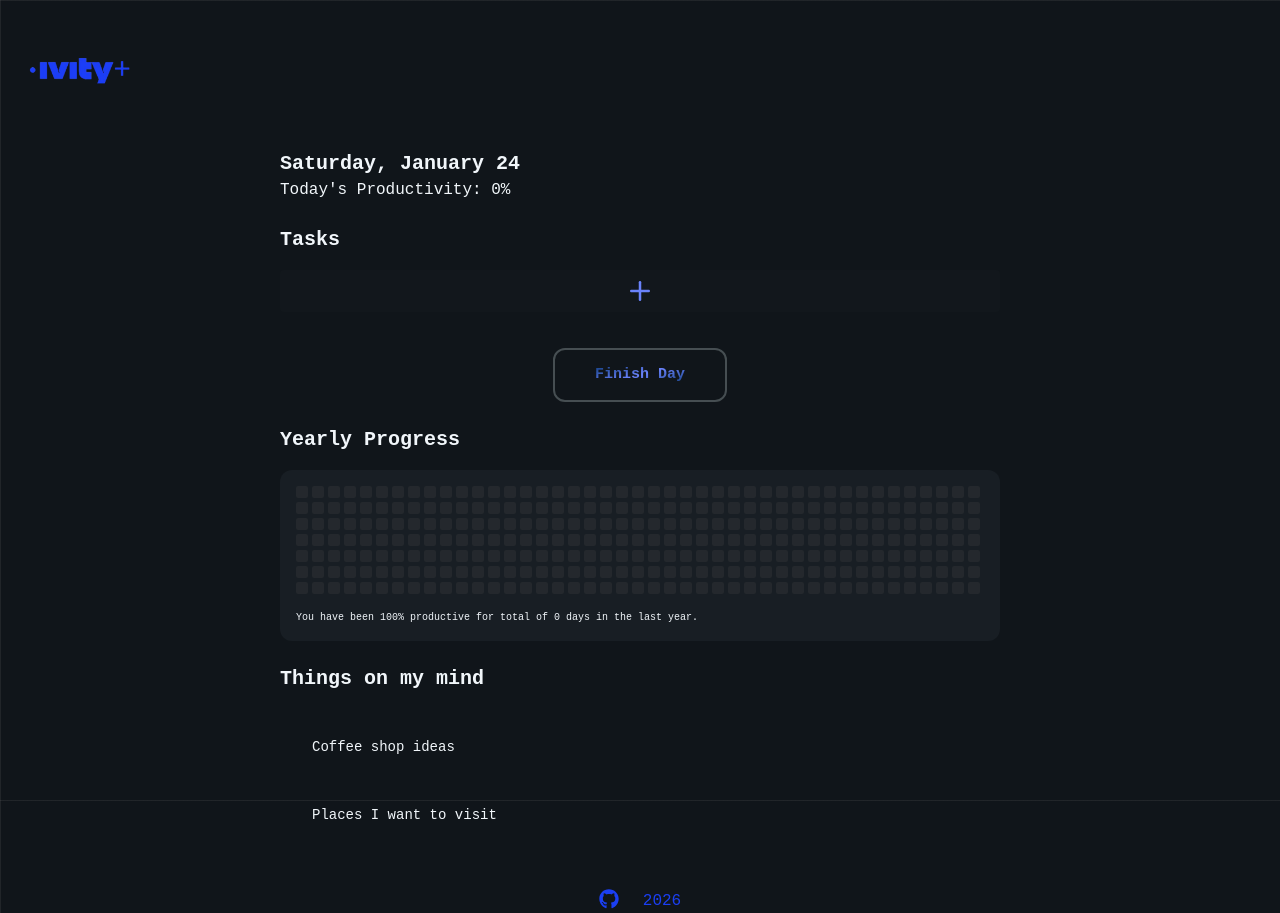
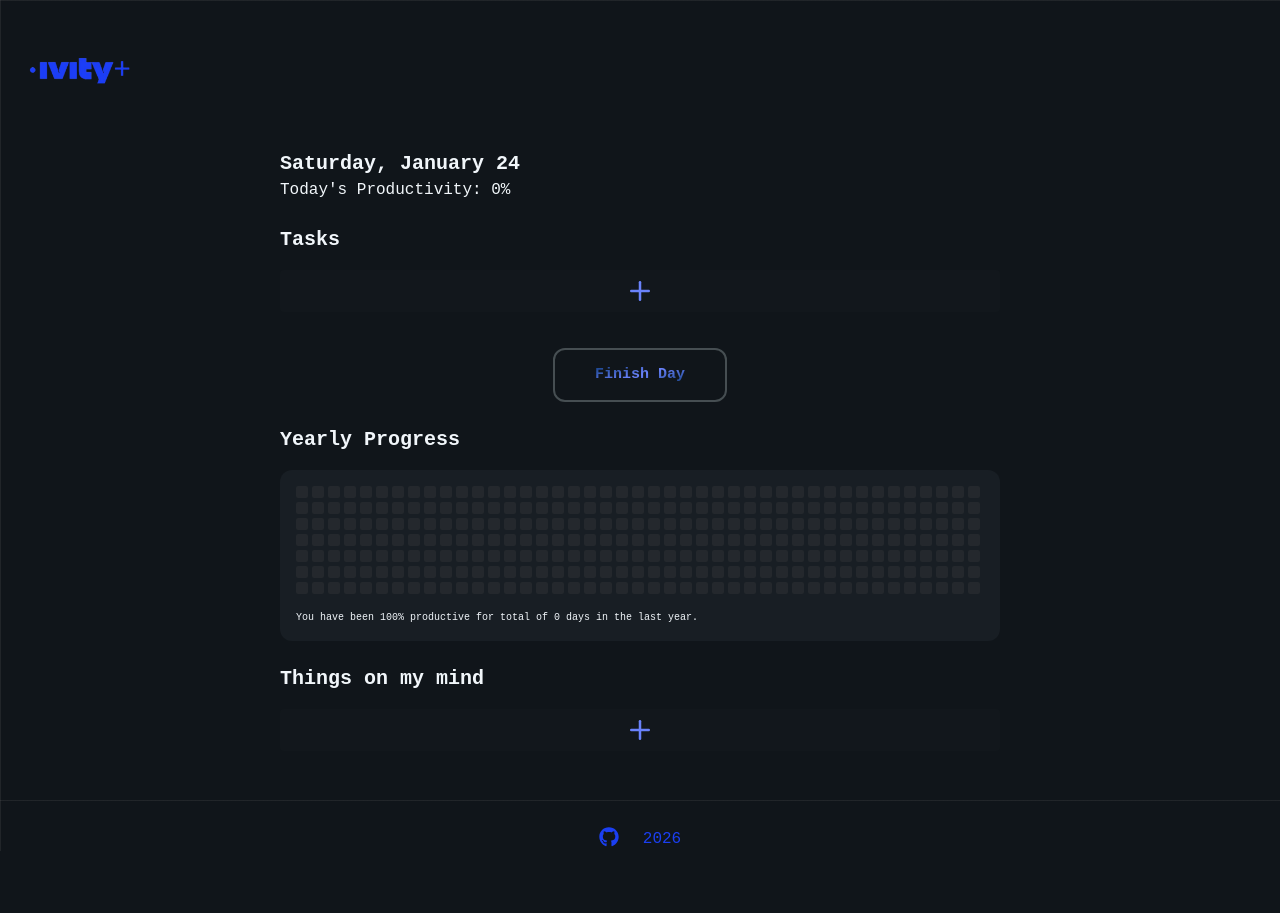
Before and after one commit to tltnsk/productivity-plus, a Next.js app: page / in a window 1280 px wide. After the commit the page ends 851 px from the top, so only its background shows below. Built offline with nearby package versions, Linux system fonts and the light colour scheme; some icons are missing.

Commit message:
add items on mind form and list

```diff
--- a/src/app/page.tsx
+++ b/src/app/page.tsx
@@ -21,6 +21,8 @@ import { useTheme, alpha } from "@mui/material/styles";
 import { Footer } from "@/components/Footer";
 import { Header } from "@/components/Header";
 import MindList from "@/components/Mind/MindList";
+import AddItemOnMind from "@/components/Mind/AddItemOnMind";
+import { ItemOnMind } from "@/lib/types";
 
 declare module "@mui/material/styles" {
   interface Palette {
@@ -41,6 +43,12 @@ export default function Home() {
   // initialize tasks from localStorage
   const [tasks, setTasks] = useState<Task[]>([]);
 
+  // ideas
+  const [ideas, setIdeas] = useState<ItemOnMind[]>([]);
+
+  // ideas on mind
+  const [showMindItems, setShowMindItems] = useState(false);
+
   useEffect(() => {
     const saved = localStorage.getItem("tasks");
     if (saved) setTasks(JSON.parse(saved));
@@ -50,6 +58,17 @@ export default function Home() {
   useEffect(() => {
     localStorage.setItem("tasks", JSON.stringify(tasks));
   }, [tasks]);
+
+  // save ideas on mind to localStorage
+  useEffect(() => {
+    const saved = localStorage.getItem("ideas");
+    if (saved) setTasks(JSON.parse(saved));
+  }, []);
+
+  // when tasks change, save them to localStorage
+  useEffect(() => {
+    localStorage.setItem("ideas", JSON.stringify(ideas));
+  }, [ideas]);
 
   // initialize productivity history from localStorage
   const [dailyHistory, setDailyHistory] = useState<DailySummary[]>(() => {
@@ -150,19 +169,15 @@ export default function Home() {
 
   const theme = useTheme();
 
-  // -------- Items on mind demo data -----------
-  const mindItems = [
-    {
-      id: "1",
-      description: "Coffee shop ideas",
-      category: "Business",
-    },
-    {
-      id: "2",
-      description: "Places I want to visit",
-      category: "Personal",
-    },
-  ];
+  // add items on mind
+  const addIdea = (description: string) => {
+    const newIdea: ItemOnMind = {
+      id: crypto.randomUUID(),
+      description: description,
+    };
+    setIdeas((prevIdeas) => [...prevIdeas, newIdea]);
+    setShowMindItems(false);
+  };
 
   return (
     <main>
@@ -238,7 +253,25 @@ export default function Home() {
 
         <section className="mt-6">
           <h2 className="text-xl font-semibold">Things on my mind</h2>
-          <MindList items={mindItems} />
+
+          {/* add a new thought button */}
+          <div className="flex justify-center w-full mt-4">
+            <Button
+              className="w-full py-2  transition-colors flex justify-center cursor-pointer items-center"
+              sx={{
+                backgroundColor: alpha(theme.palette.background.paper, 0.3),
+                "&:hover": {
+                  backgroundColor: alpha(theme.palette.background.paper, 0.7),
+                },
+              }}
+              onClick={() => setShowMindItems((prev) => !prev)}
+            >
+              <Plus size={30} />
+            </Button>
+          </div>
+          {showMindItems && <AddItemOnMind onAddItem={addIdea} />}
+
+          <MindList items={ideas} />
         </section>
 
         <Footer />
--- /dev/null
+++ b/src/components/Mind/AddItemOnMind.tsx
@@ -0,0 +1,81 @@
+import { useState } from "react";
+import Button from "@mui/material/Button";
+import { useTheme, alpha } from "@mui/material/styles";
+import { on } from "events";
+
+type AddItemOnMindProps = {
+  onAddItem(description: string): void;
+};
+
+export default function AddItemOnMind({ onAddItem }: AddItemOnMindProps) {
+  const [description, setDescription] = useState("");
+
+  const handleSubmit = (e: React.FormEvent) => {
+    e.preventDefault();
+    if (!description.trim()) return;
+
+    onAddItem(description);
+
+    setDescription("");
+  };
+
+  const theme = useTheme();
+
+  return (
+    <form
+      onSubmit={handleSubmit}
+      className="mt-4 p-4  rounded-md space-y-3"
+      style={{ backgroundColor: alpha(theme.palette.background.paper, 0.5) }}
+    >
+      {/** enter description form  */}
+      <div>
+        <label
+          className="block text-sm font-medium"
+          style={{ color: alpha(theme.palette.form.main, 0.6) }}
+        >
+          Description
+        </label>
+        <input
+          type="text"
+          value={description}
+          onChange={(e) => setDescription(e.target.value)}
+          style={{
+            color: alpha(theme.palette.form.main, 0.6),
+            backgroundColor: "transparent",
+            border: `1px solid ${alpha(theme.palette.form.main, 0.2)}`,
+            borderRadius: 6,
+            padding: "8px",
+            width: "100%",
+            marginTop: "4px",
+          }}
+        ></input>
+      </div>
+
+      <div className="flex justify-center">
+        <Button
+          type="submit"
+          sx={{
+            py: 1.5,
+            px: 5,
+            borderRadius: 2,
+            fontWeight: "bold",
+            border: `1px solid ${alpha(theme.palette.form.main, 0.6)}`,
+            color: alpha(theme.palette.common.white, 0.8),
+            textTransform: "none",
+            transition: "all 0.2s",
+            "&:hover": {
+              backgroundColor: alpha(theme.palette.form.main, 0.1),
+            },
+            "& span": {
+              background: `linear-gradient(to right, ${theme.palette.primary.light}, ${theme.palette.primary.main}, ${theme.palette.primary.dark})`,
+              WebkitBackgroundClip: "text",
+              WebkitTextFillColor: "transparent",
+            },
+          }}
+        >
+          Add
+        </Button>
+      </div>
+    </form>
+  );
+}
--- a/src/components/Mind/MindItem.tsx
+++ b/src/components/Mind/MindItem.tsx
@@ -1,15 +1,26 @@
 "use client";
 
 import { ItemOnMind } from "@/lib/types";
+import { useTheme, alpha } from "@mui/material/styles";
+import { X } from "lucide-react";
 
 type MindItemProps = {
   item: ItemOnMind;
 };
 
 export default function MindItem({ item }: MindItemProps) {
+  const theme = useTheme();
   return (
-    <div className="flex justify-between items-center space-x-3.5 space-y-4 bg-neutral-primary-soft transition-colors duration-150 p-4">
-      <div className="w-full text-sm font-medium">{item.description}</div>
+    <div
+      className="flex justify-between items-center space-x-3.5 border rounded-sm rounded-base shadow-xs bg-neutral-primary-soft transition-colors duration-150 p-4"
+      style={{
+        backgroundColor: alpha(theme.palette.background.paper, 0.3),
+        borderColor: alpha(theme.palette.text.secondary, 0.2),
+      }}
+    >
+      <div className="font-black ">{item.description}</div>
+
+      <X className="cursor-pointer" size={20} />
     </div>
   );
 }
--- a/src/lib/types.ts
+++ b/src/lib/types.ts
@@ -18,5 +18,4 @@ export type DailySummary = {
 export type ItemOnMind = {
     id: string;
     description: string;
-    category: string;
 }
```
